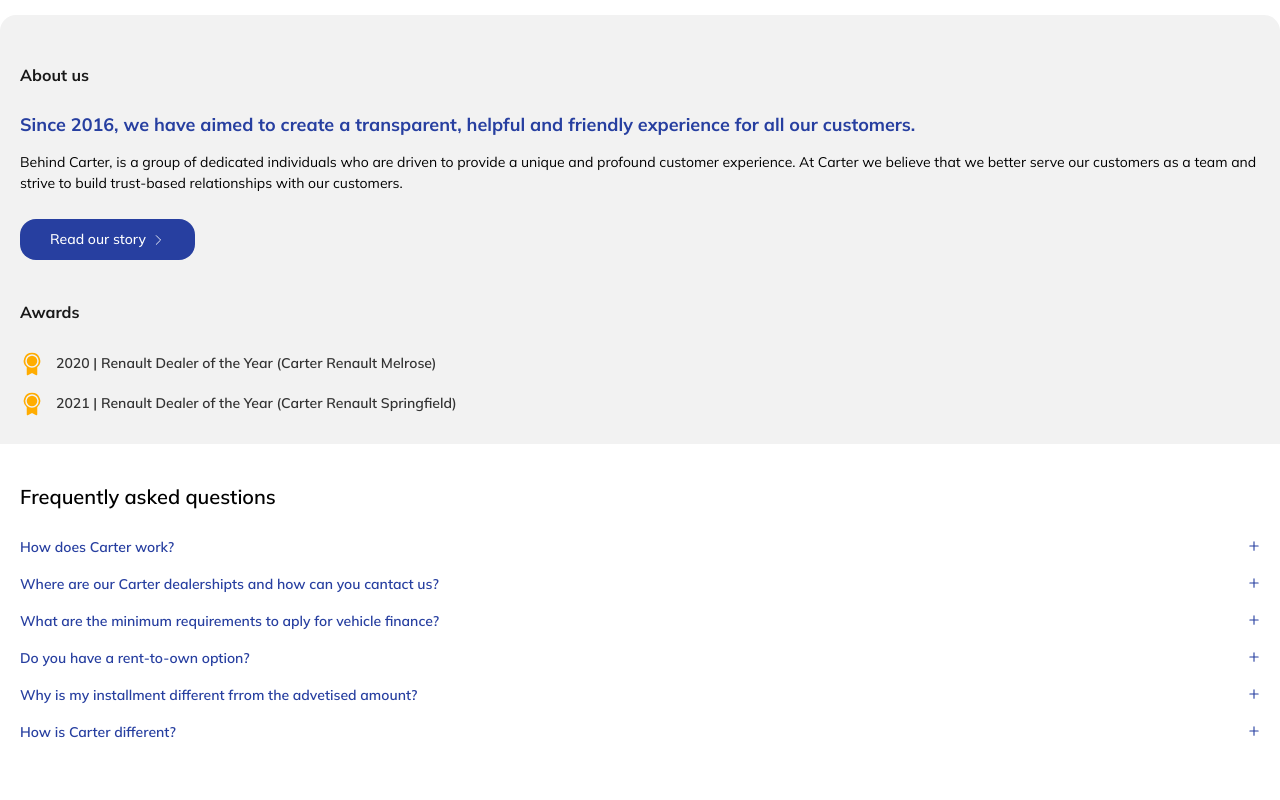
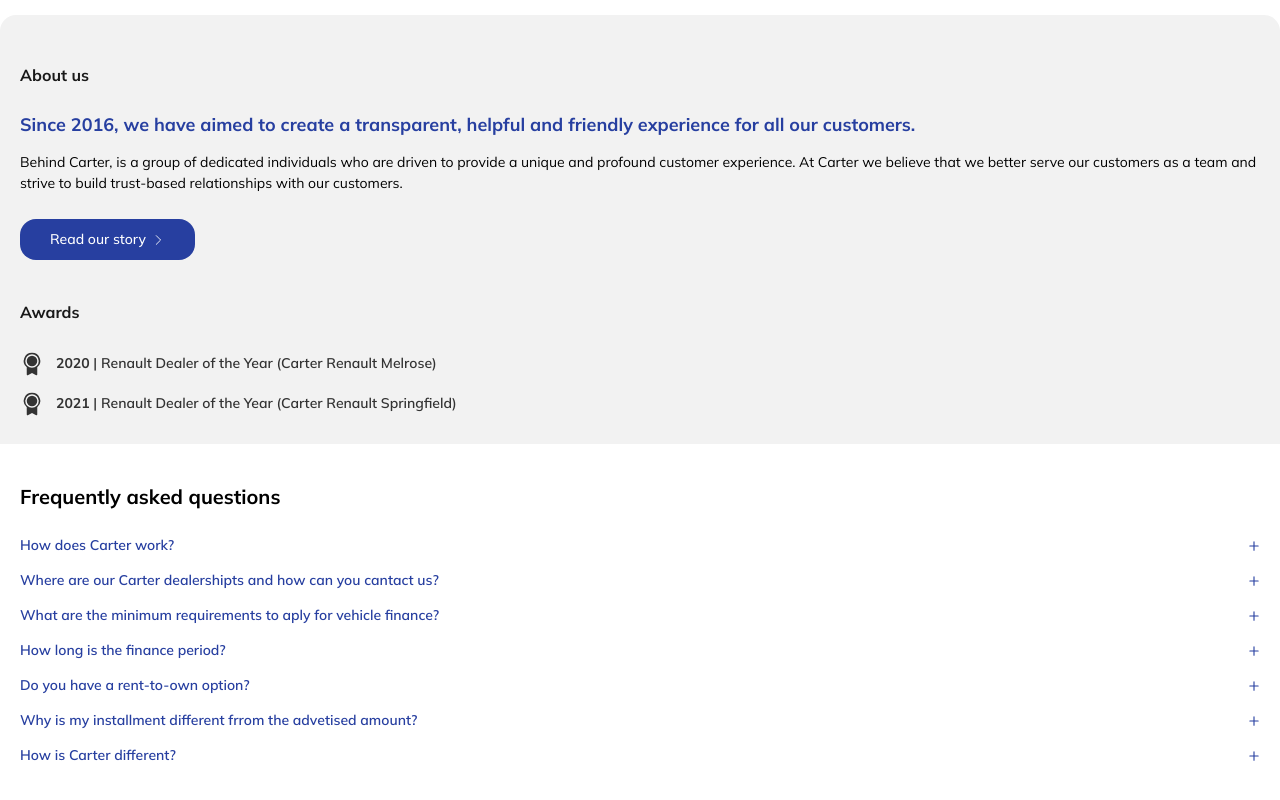
Before and after one commit to thembaxx/hicarter, a React (Create React App) app: page / in a window 1280 px wide. Shown: the part 3871-4671 px from the top of the page. Built offline with nearby package versions, Linux system fonts and the light colour scheme.

Commit message:
Update faq section

```diff
--- a/src/pages/home/about/About.js
+++ b/src/pages/home/about/About.js
@@ -29,15 +29,16 @@
       <div className={`${styles.awards}`}>
         <div className={`${styles.headline}`}>Awards</div>
         <div className={`${styles.award}`}>
-          <Medal size={24} color="var(--secondary-color)" weight="fill" />
+          <Medal size={24} color="var(--black-200)" weight="fill" />
           <span>
-            2020 | Renault Dealer of the Year (Carter Renault Melrose)
+            <b>2020</b> | Renault Dealer of the Year (Carter Renault Melrose)
           </span>
         </div>
         <div className={`${styles.award}`}>
-          <Medal size={24} color="var(--secondary-color)" weight="fill" />
+          <Medal size={24} color="var(--black-200)" weight="fill" />
           <span>
-            2021 | Renault Dealer of the Year (Carter Renault Springfield)
+            <b>2021</b> | Renault Dealer of the Year (Carter Renault
+            Springfield)
           </span>
         </div>
       </div>
--- a/src/pages/home/faq/Faq.js
+++ b/src/pages/home/faq/Faq.js
@@ -1,18 +1,63 @@
-import React from "react";
+import React, { useState, useEffect } from "react";
 import styles from "./faq.module.css";
-import { Plus } from "phosphor-react";
+import { Plus, Minus, MapPin, Phone, Envelope } from "phosphor-react";
 
 const Faq = () => {
+  const [items, setItems] = useState([]);
+
+  const handleToggleClick = (index) => {
+    if (index < 0) return;
+    const itemsCopy = [...items];
+    for (let i = 0; i < itemsCopy.length; i++) {
+      let item = Object.assign({}, itemsCopy[i]);
+
+      if (index === i) {
+        item.isOpen = !item.isOpen;
+      } else {
+        item.isOpen = false;
+      }
+
+      itemsCopy[i] = item;
+    }
+
+    setItems(itemsCopy);
+  };
+
+  useEffect(() => {
+    const faqs = Object.assign([], data);
+    for (let i = 0; i < faqs.length; i++) {
+      let item = faqs[i];
+      item.isOpen = false;
+    }
+
+    setItems(faqs);
+
+    return () => {
+      setItems([]);
+    };
+  }, []);
+
   return (
     <div className={`${styles.container}`}>
       <div className={`${styles.header}`}>Frequently asked questions</div>
-      <div className={`${styles.list}`}>
-        {items.map(({ title }, i) => (
+      <div>
+        {items.map(({ title, content, isOpen }, i) => (
           <div key={i} className={`${styles.item}`}>
-            <div className={`${styles.title}`}>{title}</div>
-            <div>
-              <Plus size={12} color="var(--primary-color)" weight="bold" />
+            <div
+              className={`${styles.head}`}
+              onClick={() => handleToggleClick(i)}
+            >
+              <div className={`${styles.title}`}>{title}</div>
+              <div className={`${styles.icon}`}>
+                {!isOpen && (
+                  <Plus size={12} color="var(--primary-color)" weight="bold" />
+                )}
+                {isOpen && (
+                  <Minus size={12} color="var(--primary-color)" weight="bold" />
+                )}
+              </div>
             </div>
+            {isOpen && <div>{content}</div>}
           </div>
         ))}
       </div>
@@ -20,22 +65,238 @@
   );
 };
 
-const items = [
-  { title: "How does Carter work?", content: "" },
+const data = [
+  {
+    title: "How does Carter work?",
+    content: (
+      <div className={`${styles.content}`}>
+        <p>
+          Carter is a digital platform where you can purchase your new vehicle
+          in just 3 simple steps, without having to go directly to a dealership.
+          These are:
+        </p>
+        <br />
+        <div>
+          <div>
+            <b>View and request quotes</b> for a vehicle you are interested in.
+          </div>
+          <br />
+          <div>
+            <b>Apply for finance</b> and our team will guide you through the
+            entire application process and take care of all the finer details
+            for you.
+          </div>
+          <br />
+          <div>
+            <b>Take delivery of your new vehicle</b> and welcome to the Carter
+            Family as you enjoy your new ride!
+          </div>
+          <br />
+          <div>
+            <em>
+              Please note, we will still be happy to assist you should you
+              prefer to come directly to our dealership.
+            </em>
+          </div>
+        </div>
+      </div>
+    ),
+  },
   {
     title: "Where are our Carter dealershipts and how can you cantact us?",
-    content: "",
+    content: (
+      <div className={`${styles.content}`}>
+        <div>
+          Our Carter dealerships are currently located in Johannesburg and
+          Durban, but we can assist you anywhere in South Africa. If you need to
+          visit our physical dealership here are their locations and contact
+          details:
+        </div>
+        <br />
+        <div>
+          <b>Johannesburg</b>
+          <div className={`${styles.meta}`}>
+            <div>
+              <MapPin
+                size={16}
+                color="var(--black-200)"
+                style={{ marginTop: 1 }}
+              />
+            </div>
+            <div style={{ marginLeft: 8 }}>65 Corlett Drive, Birnam</div>
+          </div>
+          <div className={`${styles.meta}`}>
+            <div>
+              <Phone
+                size={16}
+                color="var(--black-200)"
+                style={{ marginTop: 1 }}
+              />
+            </div>
+            <a href="tel:+27100452682" style={{ marginLeft: 8 }}>
+              (010) 045-2682
+            </a>
+          </div>
+        </div>
+        <br />
+        <br />
+        <div>
+          <b>Durban </b>
+          <div className={`${styles.meta}`}>
+            <div>
+              <MapPin
+                size={16}
+                color="var(--black-200)"
+                style={{ marginTop: 1 }}
+              />
+            </div>
+            <div style={{ marginLeft: 8 }}>
+              1 Intersite Avenue, Springfield Park
+            </div>
+          </div>
+          <div className={`${styles.meta}`}>
+            <div>
+              <Phone
+                size={16}
+                color="var(--black-200)"
+                style={{ marginTop: 1 }}
+              />
+            </div>
+            <a href="tel:+27310450500" style={{ marginLeft: 8 }}>
+              (031) 045-0500
+            </a>
+          </div>
+        </div>
+
+        <div className={`${styles.email}`}>
+          <div>Send us an email</div>
+          <div className={`${styles.meta}`}>
+            <div>
+              <Envelope
+                size={16}
+                color="var(--black-200)"
+                style={{ marginTop: 2 }}
+              />
+            </div>
+            <a href="mailto:hello@heycarter.co.za" style={{ marginLeft: 8 }}>
+              hello@heycarter.co.za
+            </a>
+          </div>
+        </div>
+      </div>
+    ),
   },
   {
     title: "What are the minimum requirements to aply for vehicle finance?",
-    content: "",
+    content: (
+      <div className={`${styles.content}`}>
+        <div>
+          A<b> valid driver's license</b> is required to apply for vehicle
+          finance. However, it is possible to nominate a parent or spouse you
+          live with as the driver to proceed further.
+        </div>
+        <br />
+        <div>
+          <b>Employment</b> You need to be permanently employed or
+          self-employed, earning a minimum of R6500 pm before any deductions.
+        </div>
+        <br />
+        <div>
+          <b>Credit profile</b> You cannot be <em>blacklisted</em> or under{" "}
+          <em> debt review</em>. We confirm this by means of a free credit
+          check.
+        </div>
+        <br />
+        <div>
+          <b>Residence</b> You would need to have a valid RSA ID, or it would
+          depend on the validity of your work permit and passport.
+        </div>
+      </div>
+    ),
   },
-  { title: "Do you have a rent-to-own option?", content: "" },
+  {
+    title: "How long is the finance period?",
+    content: (
+      <div className={`${styles.content}`}>
+        <div>
+          The average finance period is <b>72 months/ 6years</b>.
+        </div>
+        <br />
+        <div>
+          It is possible to pay off a vehicle in less time, you can select a
+          shorter financing period.
+        </div>
+      </div>
+    ),
+  },
+  {
+    title: "Do you have a rent-to-own option?",
+    content: (
+      <div className={`${styles.content}`}>
+        <div>
+          We currently do not have a rent to own option, however, we can assist
+          you with the following:
+        </div>
+        <br />
+        <div>
+          <b>Vehicle Finance</b>: We can assist if you are looking to purchase a
+          vehicle through finance, that is, monthly installments.
+        </div>
+        <br />
+        <div>
+          <b>Cash purchase</b>: We can also assist if you are looking to
+          purchase a vehicle in cash.
+        </div>
+      </div>
+    ),
+  },
   {
     title: "Why is my installment different frrom the advetised amount?",
-    content: "",
+    content: (
+      <div className={`${styles.content}`}>
+        <div>
+          <b>Advertised offer</b>: The advertised offers on all our vehicles are
+          subject to qualifying.
+        </div>
+        <br />
+        <div>
+          <b>How did you qualify?</b> The installment you qualify for is
+          ultimately determined by the banks and is based on your overall credit
+          profile and affordability.
+        </div>
+      </div>
+    ),
   },
-  { title: "How is Carter different?", content: "" },
+  {
+    title: "How is Carter different?",
+    content: (
+      <div className={`${styles.content}`}>
+        <div>
+          We ensure an easier and hassle-free process of buying and owning your
+          new vehicle and strive to uphold our Carter values daily, some of
+          which are:
+        </div>
+        <br />
+        <div>
+          <b>Honesty and Transparency</b>: No hidden costs or results. We keep
+          you up to date through every process and aim to provide the highest
+          level of service by going the extra mile for you.
+        </div>
+        <br />
+        <div>
+          <b>Teamwork</b>: Through teamwork, we are better equipped with the
+          means to serve our customers and to ensure a smooth car buying
+          process.
+        </div>
+        <br />
+        <div>
+          <b>Through technology</b>: We invest in technology and our people to
+          make sure the process of buying and owning a vehicle is easier and
+          simpler for you. process.
+        </div>
+      </div>
+    ),
+  },
 ];
 
 export default Faq;
--- a/src/pages/home/faq/faq.module.css
+++ b/src/pages/home/faq/faq.module.css
@@ -1,12 +1,13 @@
 .container {
   margin-top: 40px;
-  padding: 0 20px 40px 20px;
+  padding-bottom: 40px;
   margin-bottom: 20px;
 }
 
 .header {
   font-size: 1.25rem;
-  font-weight: 600;
+  font-weight: 700;
+  padding: 0 20px;
   margin-bottom: 20px;
 }
 
@@ -15,13 +16,54 @@
   font-size: 0.875rem;
   font-weight: 600;
   line-height: 1.5;
+
+  padding: 6px 0;
+}
+
+.head {
+  cursor: pointer;
+
   display: flex;
   align-items: flex-start;
+  justify-content: space-between;
 
-  padding: 8px 0;
+  padding: 0 20px;
 }
 
 .title {
-  flex-grow: 1;
   margin-right: 16px;
 }
+
+.icon {
+  margin-top: 2px;
+}
+
+/* Content */
+.content {
+  background-color: #fafafa;
+
+  color: var(--black-200);
+  font-size: 0.875rem;
+  font-weight: 500;
+
+  margin-top: 8px;
+  padding: 20px 20px;
+}
+
+.meta {
+  display: flex;
+  align-items: top;
+  margin-top: 8px;
+}
+
+.meta a {
+  color: var(--primary-color);
+  font-weight: 600;
+  text-decoration: none;
+}
+
+.email {
+  border-top: 1px solid rgba(0, 0, 0, 0.1);
+  margin-top: 12px;
+  padding-top: 12px;
+}
```
